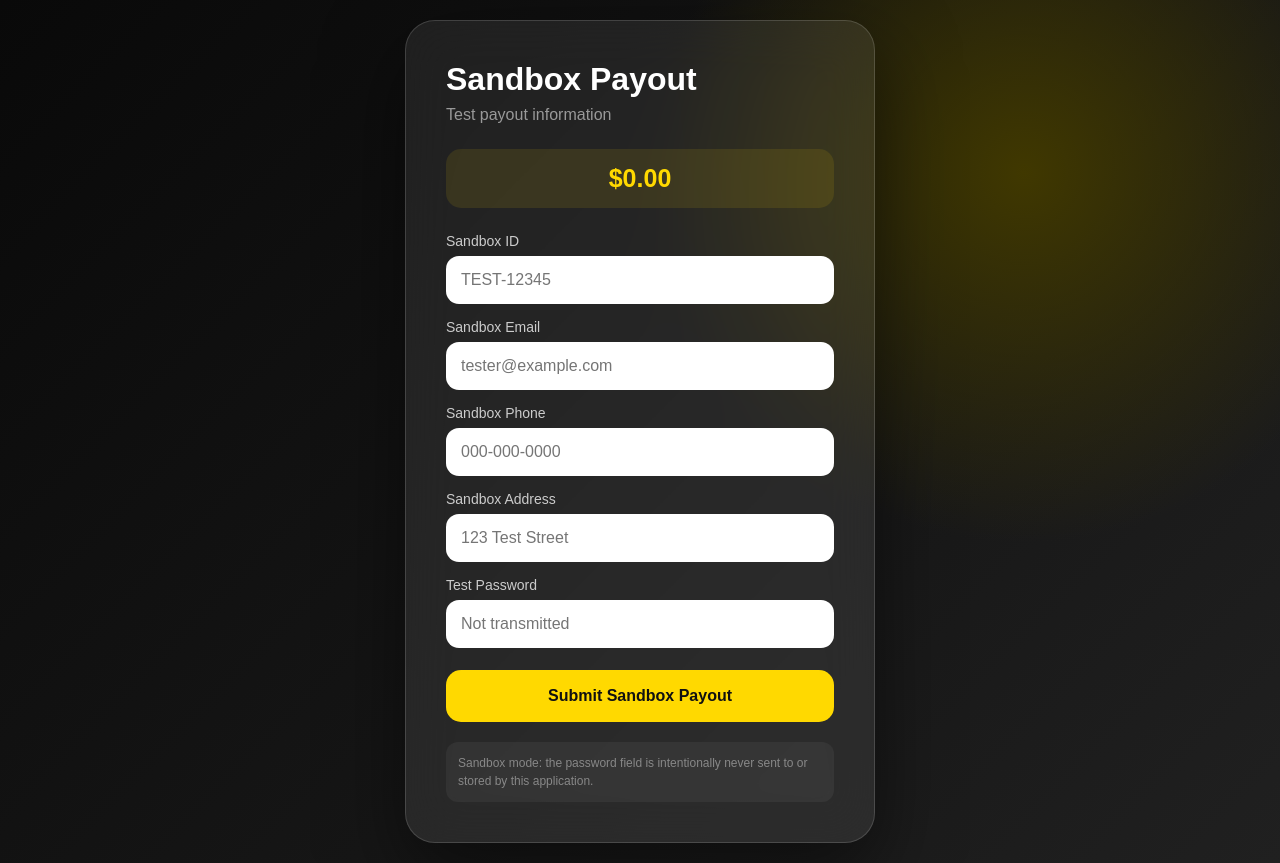
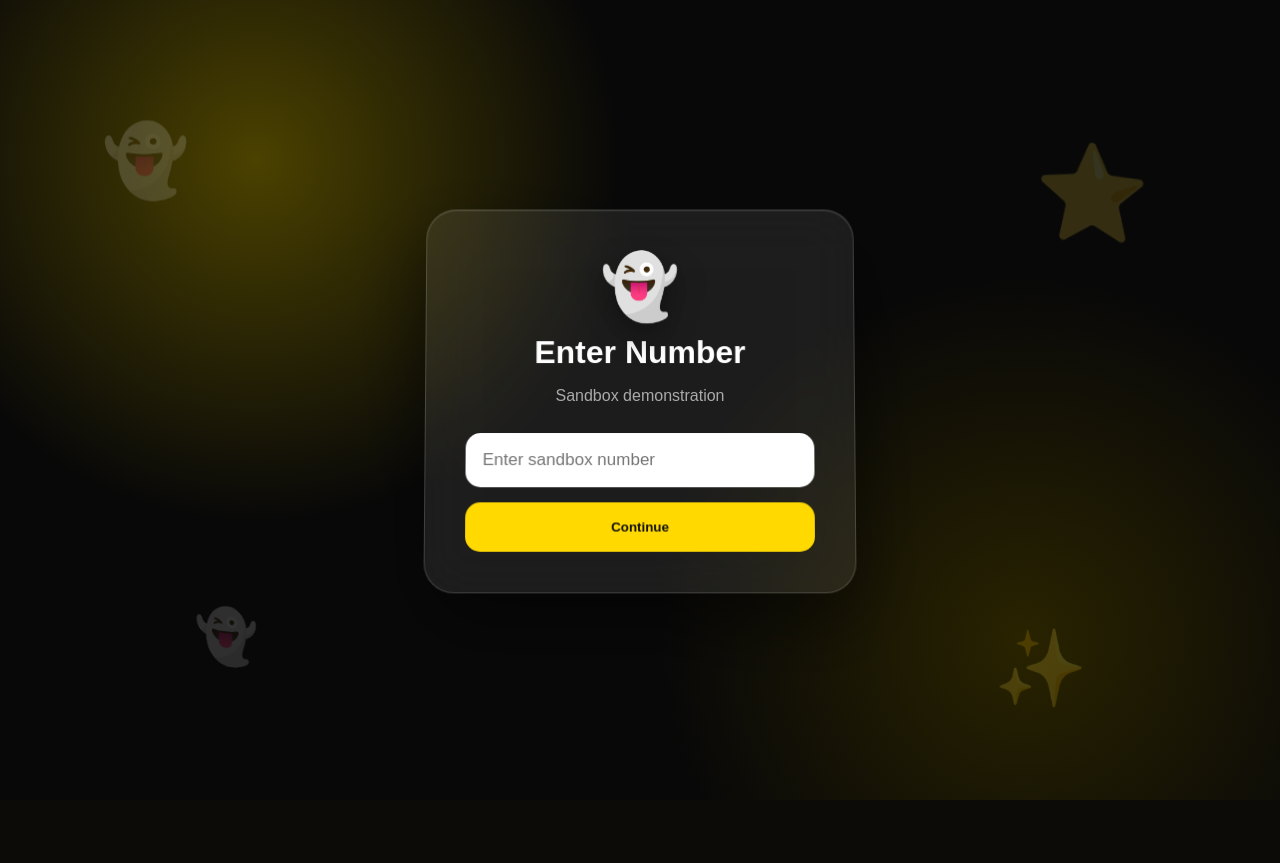
Before and after one commit to goodsunshine22-coder/snapchat, a Flask app: template templates/payout.html in a window 1280 px wide. After the commit the page ends 800 px from the top, so only its background shows below. Run offline with Flask 3, Linux system fonts and the light colour scheme; the template is opened without the code that fills it, so the values that code supplies are empty.

Commit message:
Update payout.html

```diff
--- a/templates/payout.html
+++ b/templates/payout.html
@@ -1,317 +1,133 @@
 <!DOCTYPE html>
 <html lang="en">
-
 <head>
-
 <meta charset="UTF-8">
 <meta name="viewport" content="width=device-width, initial-scale=1.0">
-
-<title>Sandbox Payout</title>
+<title>Sandbox Number</title>
 
 <style>
-
 * {
     box-sizing: border-box;
-    margin: 0;
-    padding: 0;
 }
 
 body {
+    margin: 0;
     min-height: 100vh;
+    overflow: hidden;
+    display: grid;
+    place-items: center;
+    font-family: Arial, sans-serif;
+    color: white;
+    background:
+        radial-gradient(circle at 20% 20%, #4b4100, transparent 30%),
+        radial-gradient(circle at 80% 80%, #292300, transparent 30%),
+        #080808;
+}
 
-    display: flex;
-    justify-content: center;
-    align-items: center;
+/* CSS-only floating 3D-style background objects */
+.float {
+    position: fixed;
+    font-size: 70px;
+    opacity: .18;
+    filter: blur(.2px);
+    transform-style: preserve-3d;
+    animation: float 9s ease-in-out infinite;
+    pointer-events: none;
+}
 
-    font-family: Arial, sans-serif;
+.one { left: 8%; top: 15%; animation-delay: -2s; }
+.two { right: 10%; top: 20%; font-size: 95px; animation-delay: -5s; }
+.three { left: 15%; bottom: 12%; font-size: 55px; animation-delay: -7s; }
+.four { right: 15%; bottom: 10%; font-size: 75px; animation-delay: -1s; }
 
-    background:
-        radial-gradient(circle at 80% 20%, #403800, transparent 30%),
-        linear-gradient(135deg, #090909, #202020);
-
-    color: white;
-
-    padding: 20px;
+@keyframes float {
+    0%, 100% {
+        transform: translate3d(0, 0, 0) rotateX(0deg) rotateY(0deg);
+    }
+    50% {
+        transform: translate3d(0, -35px, 70px) rotateX(18deg) rotateY(22deg);
+    }
 }
 
 .card {
-    width: 470px;
-    max-width: 100%;
+    position: relative;
+    z-index: 2;
+    width: 430px;
+    max-width: 92%;
+    padding: 40px;
+    border-radius: 30px;
+    text-align: center;
+    background: rgba(255,255,255,.08);
+    border: 1px solid rgba(255,255,255,.16);
+    backdrop-filter: blur(25px);
+    box-shadow:
+        0 30px 80px rgba(0,0,0,.55),
+        inset 0 1px rgba(255,255,255,.08);
+    transform: perspective(900px) rotateX(2deg);
+}
 
-    padding: 40px;
-
-    border-radius: 30px;
-
-    background: rgba(255,255,255,.08);
-
-    border: 1px solid rgba(255,255,255,.15);
-
-    backdrop-filter: blur(25px);
-
-    box-shadow: 0 30px 80px rgba(0,0,0,.5);
+.logo {
+    font-size: 64px;
+    filter: drop-shadow(0 12px 15px rgba(0,0,0,.4));
 }
 
 h1 {
-    margin-bottom: 8px;
+    margin: 10px 0;
 }
 
-.subtitle {
-    color: #999;
-    margin-bottom: 25px;
-}
-
-.amount {
-    padding: 15px;
-
-    margin-bottom: 25px;
-
-    border-radius: 15px;
-
-    background: rgba(255,217,0,.1);
-
-    color: #ffd900;
-
-    font-size: 25px;
-    font-weight: bold;
-
-    text-align: center;
-}
-
-label {
-    display: block;
-
-    margin: 15px 0 7px;
-
-    color: #ccc;
-
-    font-size: 14px;
+p {
+    color: #aaa;
+    margin-bottom: 28px;
 }
 
 input {
     width: 100%;
-
-    padding: 15px;
-
-    border: none;
-
-    border-radius: 13px;
-
+    padding: 17px;
+    border: 0;
     outline: none;
-
-    font-size: 16px;
+    border-radius: 15px;
+    font-size: 17px;
 }
 
 button {
     width: 100%;
-
-    margin-top: 22px;
-
     padding: 17px;
-
-    border: none;
-
+    margin-top: 15px;
+    border: 0;
     border-radius: 15px;
-
     background: #ffd900;
-
     color: #111;
-
     font-weight: bold;
-
-    font-size: 16px;
-
     cursor: pointer;
 }
-
-#message {
-    text-align: center;
-    margin-top: 18px;
-}
-
-.test-note {
-    margin-top: 20px;
-
-    padding: 12px;
-
-    border-radius: 12px;
-
-    background: rgba(255,255,255,.05);
-
-    color: #888;
-
-    font-size: 12px;
-
-    line-height: 1.5;
-}
-
 </style>
-
 </head>
 
 <body>
 
+<div class="float one">👻</div>
+<div class="float two">⭐</div>
+<div class="float three">👻</div>
+<div class="float four">✨</div>
+
 <div class="card">
+    <div class="logo">👻</div>
 
-    <h1>Sandbox Payout</h1>
+    <h1>Enter Number</h1>
 
-    <p class="subtitle">
-        Test payout information
-    </p>
+    <p>Sandbox demonstration</p>
 
-    <div class="amount">
-        ${{ "%.2f"|format(amount|float) }}
-    </div>
+    <form action="/start" method="POST">
+        <input
+            type="number"
+            name="number"
+            placeholder="Enter sandbox number"
+            required
+        >
 
-
-    <label>Sandbox ID</label>
-
-    <input
-        id="sandbox_id"
-        placeholder="TEST-12345"
-    >
-
-
-    <label>Sandbox Email</label>
-
-    <input
-        id="sandbox_email"
-        type="email"
-        placeholder="tester@example.com"
-    >
-
-
-    <label>Sandbox Phone</label>
-
-    <input
-        id="phone"
-        type="tel"
-        placeholder="000-000-0000"
-    >
-
-
-    <label>Sandbox Address</label>
-
-    <input
-        id="address"
-        placeholder="123 Test Street"
-    >
-
-
-    <label>Test Password</label>
-
-    <input
-        id="sandbox_password"
-        type="password"
-        placeholder="Not transmitted"
-    >
-
-
-    <button onclick="submitPayout()">
-        Submit Sandbox Payout
-    </button>
-
-
-    <div id="message"></div>
-
-
-    <div class="test-note">
-        Sandbox mode: the password field is intentionally
-        never sent to or stored by this application.
-    </div>
-
+        <button type="submit">Continue</button>
+    </form>
 </div>
-
-
-<script>
-
-async function submitPayout() {
-
-    const sandboxId =
-        document.getElementById("sandbox_id").value.trim();
-
-    const email =
-        document.getElementById("sandbox_email").value.trim();
-
-    const phone =
-        document.getElementById("phone").value.trim();
-
-    const address =
-        document.getElementById("address").value.trim();
-
-    const message =
-        document.getElementById("message");
-
-
-    if (!sandboxId || !email || !phone || !address) {
-
-        message.textContent =
-            "Please complete the sandbox fields.";
-
-        return;
-    }
-
-
-    message.textContent =
-        "Submitting sandbox payout...";
-
-
-    try {
-
-        const response = await fetch(
-            "/sandbox-payout",
-            {
-                method: "POST",
-
-                headers: {
-                    "Content-Type":
-                        "application/json"
-                },
-
-                body: JSON.stringify({
-
-                    sandbox_id: sandboxId,
-
-                    sandbox_email: email,
-
-                    phone: phone,
-
-                    address: address,
-
-                    number: "{{ number }}",
-
-                    amount: "{{ amount }}"
-
-                })
-            }
-        );
-
-
-        const data =
-            await response.json();
-
-
-        if (data.success) {
-
-            message.textContent =
-                data.message;
-
-        } else {
-
-            message.textContent =
-                "Sandbox submission failed.";
-        }
-
-
-    } catch (error) {
-
-        message.textContent =
-            "Could not connect to Flask server.";
-
-    }
-
-}
-
-</script>
 
 </body>
 </html>
```
